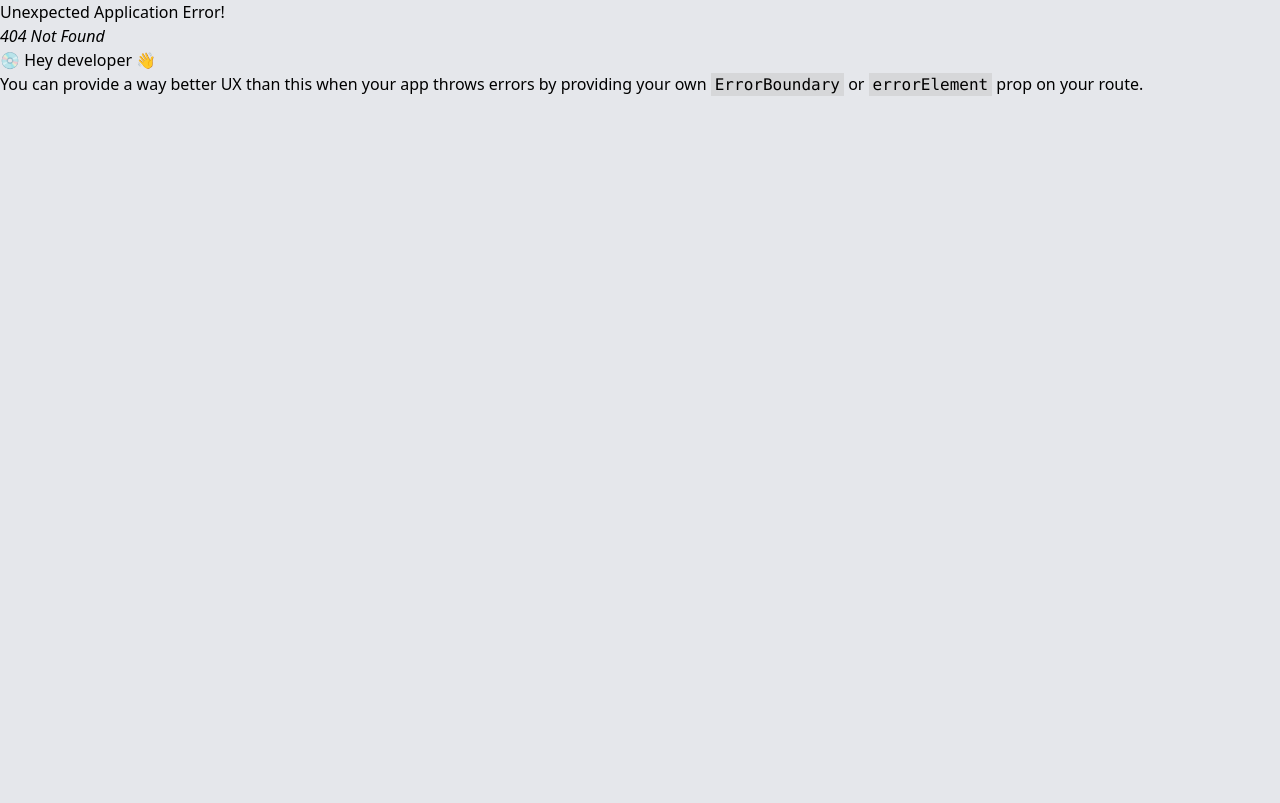
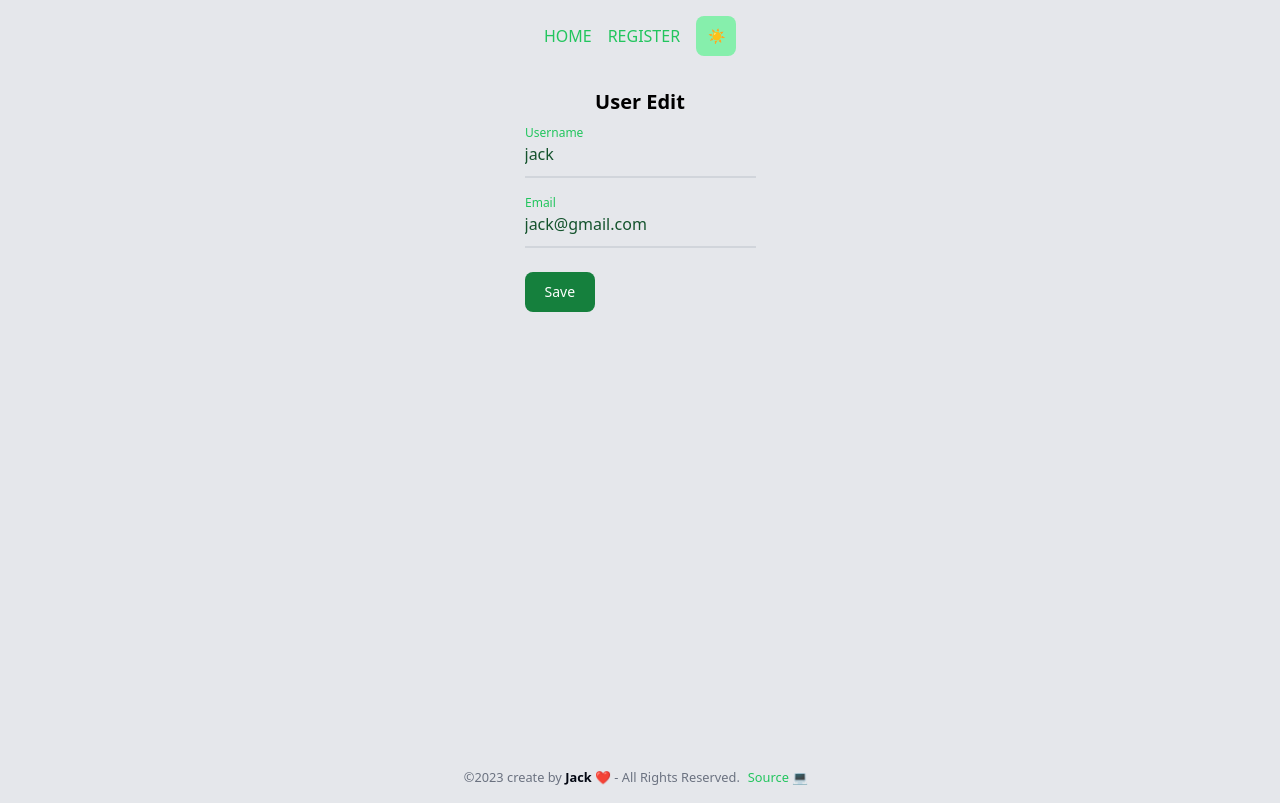
Before and after one commit to Jackelino/app-users, a React (Vite) app: page /update/1 in a window 1280 px wide. Before the commit this address had no page. Built offline with nearby package versions, Linux system fonts and the light colour scheme.

Commit message:
funcionalidad de actualizar usuario

```diff
--- a/src/components/User.jsx
+++ b/src/components/User.jsx
@@ -1,8 +1,10 @@
 import styles from '../assets/css/components/User.module.css'
 import {useUserStore} from "../stores/useUserStore.js";
+import {Link} from "react-router-dom";
+
 export default function User({user}) {
     // DATA
-    const {username, email} = user;
+    const {username, email, id} = user;
     const {removeUser} = useUserStore();
 
     // METHODS
@@ -18,7 +20,7 @@ export default function User({user}) {
                    <small className="text-gray-700 dark:text-gray-300">{email}</small>
                </div>
                <div className={styles.userAction}>
-                   <button className={styles.buttonAction}>🖌</button>
+                   <Link className={styles.buttonAction} to={`/update/${id}`}>🖌</Link>
                    <button className={styles.buttonAction} onClick={()=> handleRemoveUser({user})}>❌</button>
                </div>
            </article >
--- /dev/null
+++ b/src/components/UserUpdate.jsx
@@ -0,0 +1,56 @@
+import styles from "../assets/css/components/UserForm.module.css";
+import {useState} from "react";
+import {useUserStore} from "../stores/useUserStore.js";
+import { useNavigate } from "react-router-dom";
+
+const INITIAL_STATE = {
+    username: '',
+    email: '',
+}
+export default function UserUpdate({user}) {
+    // DATA
+    const [form, setForm] = useState({...user});
+    const {username, email} = form;
+    const {updateUser} = useUserStore();
+    const navigate = useNavigate();
+    // METHODS
+    const onInputChange = ({target}) => {
+        const {name, value} = target;
+        setForm(
+            {...form, [name]: value}
+        );
+    }
+
+    const submit = (event) => {
+        event.preventDefault();
+        updateUser({user: form});
+        navigate('/');
+    }
+    return (
+        <form className={styles.userForm}>
+            <div className="relative z-0 w-full mb-6 group">
+                <input id="filled-username"
+                       className="block py-2.5 px-0 w-full text-green-900 bg-transparent border-0 border-b-2 border-gray-300 appearance-none dark:text-white dark:border-gray-600 dark:focus:border-green-500 focus:outline-none focus:ring-0 focus:border-green-600 peer"
+                       name="username" required
+                       type="text"
+                       value={username}
+                       onChange={onInputChange}/>
+                <label form="floating_email"
+                       className="peer-focus:font-medium absolute text-green-500 dark:text-gray-400 duration-300 transform -translate-y-6 scale-75 top-3 -z-10 origin-[0] peer-focus:left-0 peer-focus:text-green-600 peer-focus:dark:text-green-500 peer-placeholder-shown:scale-100 peer-placeholder-shown:translate-y-0 peer-focus:scale-75 peer-focus:-translate-y-6">Username</label>
+            </div>
+            <div className="relative z-0 w-full mb-6 group">
+                <input id="filled-emai"
+                       className="block py-2.5 px-0 w-full text-green-900 bg-transparent border-0 border-b-2 border-gray-300 appearance-none dark:text-white dark:border-gray-600 dark:focus:border-green-500 focus:outline-none focus:ring-0 focus:border-green-600 peer"
+                       name="email" required type="email"
+                       value={email}
+                       onChange={onInputChange}/>
+                <label form="filled-emai"
+                       className="peer-focus:font-medium absolute text-green-500 dark:text-gray-400 duration-300 transform -translate-y-6 scale-75 top-3 -z-10 origin-[0] peer-focus:left-0 peer-focus:text-green-600 peer-focus:dark:text-green-500 peer-placeholder-shown:scale-100 peer-placeholder-shown:translate-y-0 peer-focus:scale-75 peer-focus:-translate-y-6">Email</label>
+            </div>
+            <button type="submit"
+                    className="bg-green-700 text-white hover:bg-green-800 focus:ring-4 focus:outline-none focus:ring-green-300 font-medium rounded-lg text-sm w-full sm:w-auto px-5 py-2.5 text-center"
+                    onClick={submit}>Save
+            </button>
+        </form>
+    );
+}
--- a/src/routes/index.jsx
+++ b/src/routes/index.jsx
@@ -3,6 +3,7 @@ import Home from "../views/Home.jsx";
 import About from "../views/About.jsx";
 import Base from "../layout/Base.jsx";
 import Create from "../views/Create.jsx";
+import Update from "../views/Update.jsx";
 
 export const router = createBrowserRouter([
     {
@@ -21,6 +22,10 @@ export const router = createBrowserRouter([
                 path: "/register",
                 element: <Create/>,
             },
+            {
+                path: "/update/:userId",
+                element: <Update/>,
+            },
         ],
     },
 ]);
--- a/src/stores/useUserStore.js
+++ b/src/stores/useUserStore.js
@@ -8,9 +8,22 @@ const INITIAL_STATE = [
         email: 'jack@gmail.com'
     }
 ]
-export const useUserStore = create((set) => ({
+export const useUserStore = create((set, get) => ({
         users: INITIAL_STATE,
         addUser: ({user}) => set((state) => ({users: [...state.users, {...user, id: new Date().getTime()}]})),
-        removeUser: ({user}) => set((state) => ({users: state.users.filter((userState) => userState.id !== user.id)}))
+        removeUser: ({user}) => set((state) => ({users: state.users.filter((userState) => userState.id !== user.id)})),
+        getUser: ({userId}) => (get().users.find(userState => userState.id === parseInt(userId))),
+        updateUser: ({user}) => set((state) => {
+            const updatedUsers = state.users.map(userState => {
+                if (userState.id === user.id) {
+                    return {
+                        ...userState,
+                        ...user,
+                    };
+                }
+                return userState;
+            });
+            return ( {users: [...updatedUsers]})
+        })
     })
 );
--- /dev/null
+++ b/src/views/Update.jsx
@@ -0,0 +1,27 @@
+import UserUpdate from "../components/UserUpdate.jsx";
+import {useParams} from "react-router-dom";
+import {useUserStore} from "../stores/useUserStore.js";
+import {useEffect, useState} from "react";
+
+const INITIAL_STATE = {
+    id: '',
+    username: '',
+    email: '',
+    password: ''
+}
+export default function Update() {
+    const {userId} = useParams();
+    const {getUser} = useUserStore();
+    const [user, setUser] = useState(INITIAL_STATE);
+    const [flag, setFlag] = useState(false);
+    useEffect(() => {
+        setUser({...getUser({userId})})
+        setFlag(true)
+    }, []);
+    return (
+        <>
+            <h1 className="flex justify-center text-xl font-semibold dark:text-white">User Edit</h1>
+            {flag ? <UserUpdate user={user}/> : null}
+        </>
+    );
+}
```
